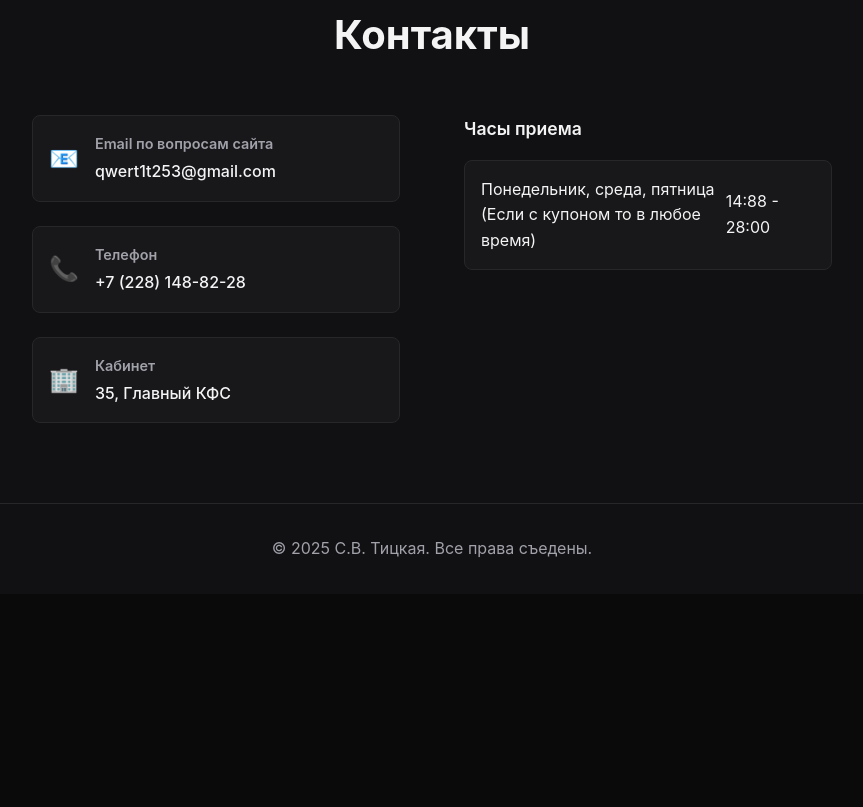
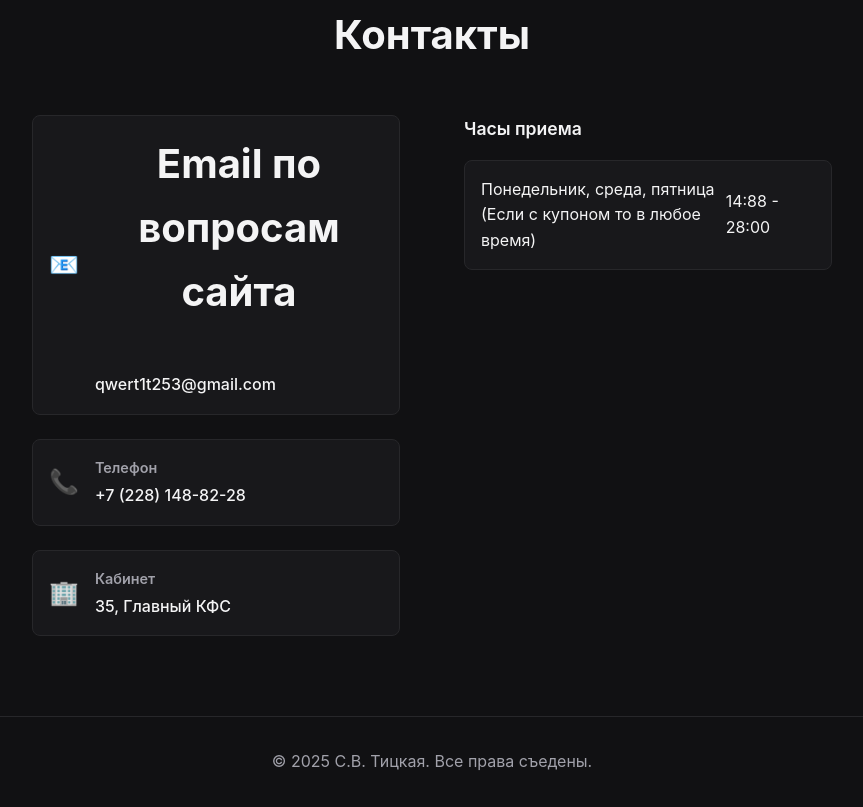
Before and after one commit to funnyhouse575/svotitskaya, a plain HTML site: page index.html in a window 1280 px wide. Shown: the part 2570-3377 px from the top of the page, without its empty margins (208-1071 px from the left). Before the commit the page ends 3164 px from the top, so only its background shows below. Drawn offline with Linux system fonts and the light colour scheme.

Commit message:
Update index.html

```diff
--- a/index.html
+++ b/index.html
@@ -136,7 +136,7 @@
                         <div class="contact-item">
                             <div class="contact-icon">📧</div>
                             <div>
-                                <h3>Email по вопросам сайта</h3>
+                                <h2>Email по вопросам сайта</h2>
                                 <p>qwert1t253@gmail.com</p>
                             </div>
                         </div>
```
